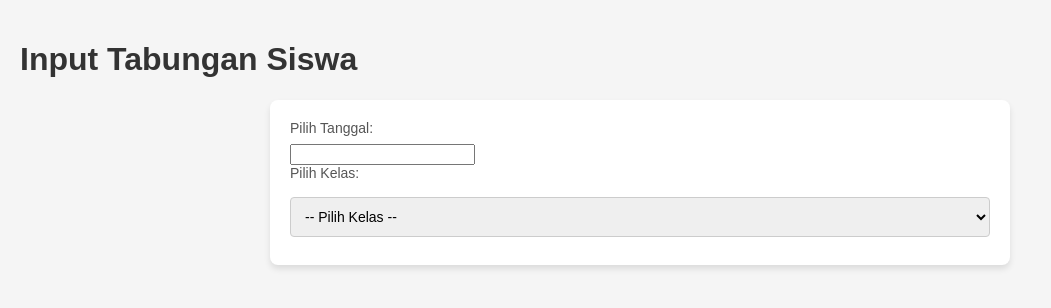
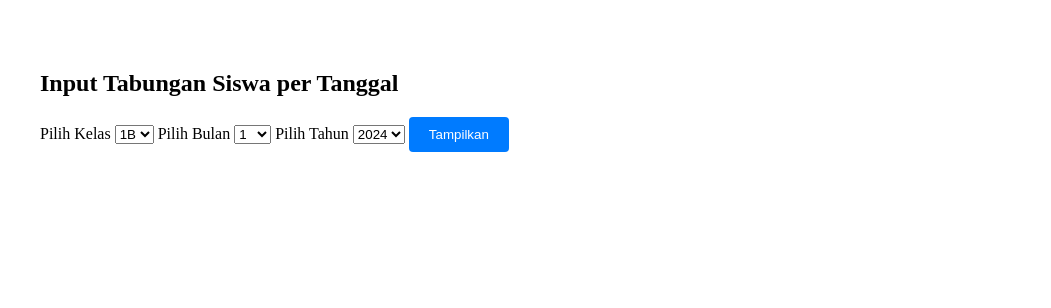
Before and after one commit to ANJAYWUKWUK/project-burhan, a Django app: page /tabungan/input/ in a window 1280 px wide. Shown: the top 308 px of the page, without its empty margins (0-1051 px from the left). Run offline with Django 5.2, Linux system fonts and the light colour scheme; data comes from the database, SQL or seed files in the repository; both versions use the stored data as it was after the commit; some libraries are stand-ins or nearby versions.

Commit message:
makemigrations, css, dan shortcut mi benerin jangan bego

```diff
--- a/keuangan/forms.py
+++ b/keuangan/forms.py
@@ -1,5 +1,5 @@
 from django import forms
-from .models import Transaksi, Hutang, Piutang, Bank, Kategori, PembayaranSPP
+from .models import Transaksi, Hutang, Piutang, Bank, Kategori, PembayaranSPP,Siswa
 
 class TransaksiForm(forms.ModelForm):
     class Meta:
@@ -68,3 +68,15 @@ class BuktiPembayaranForm(forms.ModelForm):
     class Meta:
         model = PembayaranSPP
         fields = ['bukti_pembayaran']
+
+class PilihKelasForm(forms.Form):
+    kelas = forms.ChoiceField(choices=[], label='Pilih Kelas')
+
+    def __init__(self, *args, **kwargs):
+        super(PilihKelasForm, self).__init__(*args, **kwargs)
+        kelas_choices = Siswa.objects.values_list('kelas', 'kelas').distinct()
+        self.fields['kelas'].choices = kelas_choices
+
+class PilihBulanForm(forms.Form):
+    bulan = forms.ChoiceField(choices=[(str(i), str(i)) for i in range(1, 13)], label="Pilih Bulan")
+    tahun = forms.ChoiceField(choices=[(str(i), str(i)) for i in range(2024, 2031)], label="Pilih Tahun")
--- a/keuangan/templates/keuangan/admin/input_tabungan.html
+++ b/keuangan/templates/keuangan/admin/input_tabungan.html
@@ -2,149 +2,64 @@
 <html lang="id">
 <head>
     <meta charset="UTF-8">
-    <meta name="viewport" content="width=device-width, initial-scale=1.0">
-    <title>Input Tabungan Siswa</title>
-    <link rel="stylesheet" href="https://code.jquery.com/ui/1.12.1/themes/base/jquery-ui.css">
+    <title>Input Tabungan Siswa per Tanggal</title>
     <style>
-        /* Sama seperti styling yang sudah dibahas sebelumnya */
-        body {
-          font-family: 'Arial', sans-serif;
-          background-color: #f5f5f5;
-          margin: 0;
-          padding: 20px;
-          color: #333;
-        }
-
-        form {
-          background-color: #ffffff;
-          padding: 20px;
-          border-radius: 8px;
-          box-shadow: 0 4px 6px rgba(0, 0, 0, 0.1);
-          max-width: 700px;
-          margin: 0 auto;
-        }
-
-        label {
-          font-size: 14px;
-          color: #555;
-          margin-bottom: 8px;
-          display: block;
-        }
-
-        input[type="date"], select {
-          width: 100%;
-          padding: 10px;
-          margin: 8px 0;
-          border: 1px solid #ccc;
-          border-radius: 4px;
-          font-size: 14px;
-          box-sizing: border-box;
-        }
-
-        table {
-          width: 100%;
-          margin-top: 20px;
-          border-collapse: collapse;
-        }
-
-        table th, table td {
-          padding: 12px;
-          text-align: left;
-          border-bottom: 1px solid #ddd;
-        }
-
-        table th {
-          background-color: #f8f8f8;
-          color: #333;
-          font-weight: bold;
-        }
-
-        table td {
-          color: #555;
-        }
-
-        button {
-          background-color: #4CAF50;
-          color: white;
-          border: none;
-          padding: 12px 20px;
-          font-size: 16px;
-          cursor: pointer;
-          border-radius: 5px;
-          transition: background-color 0.3s ease;
-          margin-top: 20px;
-        }
-
-        button:hover {
-          background-color: #45a049;
-        }
-
-        input[type="checkbox"] {
-          margin: 0;
-        }
-
-        @media (max-width: 600px) {
-          form {
-            padding: 15px;
-          }
-
-          button {
-            padding: 10px 15px;
-          }
-
-          input[type="date"], select {
-            font-size: 12px;
-          }
+        .container { max-width: 1200px; margin: 30px auto; padding: 20px; }
+        table { width: 100%; border-collapse: collapse; margin-top: 20px; }
+        th, td { padding: 8px 10px; border: 1px solid #ddd; text-align: center; }
+        th { background-color: #f2f2f2; }
+        .form-group { margin-bottom: 20px; }
+        button { padding: 10px 20px; background-color: #007bff; color: white; border: none; border-radius: 4px; }
+        .button-secondary {
+            background-color: #6c757d;
+            margin-left: 10px;
         }
     </style>
 </head>
 <body>
-
-    <h1>Input Tabungan Siswa</h1>
+<div class="container">
+    <h2>Input Tabungan Siswa per Tanggal</h2>
 
     <form method="POST">
         {% csrf_token %}
-
-        <label for="tanggal">Pilih Tanggal:</label>
-        <input type="text" id="datepicker" name="tanggal" required>
-
-        <label for="kelas">Pilih Kelas:</label>
-        <select name="kelas" onchange="this.form.submit()">
-          <option value="">-- Pilih Kelas --</option>
-          {% for k in kelas_list %}
-            <option value="{{ k }}" {% if selected_kelas == k %}selected{% endif %}>{{ k }}</option>
-          {% endfor %}
-        </select>
+        <div class="form-group">
+            <label for="kelas">{{ kelas_form.kelas.label }}</label>
+            {{ kelas_form.kelas }}
+            <label for="bulan">{{ bulan_form.bulan.label }}</label>
+            {{ bulan_form.bulan }}
+            <label for="tahun">{{ bulan_form.tahun.label }}</label>
+            {{ bulan_form.tahun }}
+            <button type="submit">Tampilkan</button>
+        </div>
 
         {% if siswa_list %}
             <table>
                 <thead>
-                <tr><th>Nama Siswa</th><th>Hadir</th></tr>
+                    <tr>
+                        <th>Nama Siswa</th>
+                        {% for tanggal in tanggal_list %}
+                            <th>{{ tanggal }}</th>
+                        {% endfor %}
+                    </tr>
                 </thead>
                 <tbody>
                     {% for siswa in siswa_list %}
                         <tr>
                             <td>{{ siswa.nama }}</td>
-                    <td><input type="checkbox" name="hadir" value="{{ siswa.id }}"></td>
+                            {% for tanggal in tanggal_list %}
+                                <td>
+                                    <input type="checkbox" name="tanggal_{{ siswa.id }}_{{ tanggal }}" value="{{ tanggal }}">
+                                </td>
+                            {% endfor %}
                         </tr>
                     {% endfor %}
                 </tbody>
             </table>
-
-        <button type="submit" name="simpan">Simpan</button>
+            <br>
+            <button type="submit" name="simpan">Simpan Tabungan</button>
+            <button type="reset" class="button-secondary">Reset</button>
         {% endif %}
     </form>
-
-    <script src="https://code.jquery.com/jquery-3.6.0.min.js"></script>
-    <script src="https://code.jquery.com/ui/1.12.1/jquery-ui.min.js"></script>
-    <script>
-        $(document).ready(function(){
-            // Mengaktifkan datepicker untuk input tanggal
-            $("#datepicker").datepicker({
-                dateFormat: "yy-mm-dd"  // Format tanggal: Tahun-Bulan-Hari
-            });
-        });
-    </script>
-
+</div>
 </body>
 </html>
--- a/keuangan/views.py
+++ b/keuangan/views.py
@@ -1,8 +1,8 @@
 from django.db import models
 from django.shortcuts import render, redirect, get_object_or_404
 from django.contrib.auth.decorators import login_required, user_passes_test
-from .models import Bank, Transaksi, Hutang, Piutang, Kategori, HutangPiutang,PembayaranSPP, Siswa, LaporanKeuangan, TabunganSiswa
-from .forms import TransaksiForm, HutangForm, PiutangForm, BankForm, KategoriForm, HutangPiutangForm,BuktiPembayaranForm
+from .models import Bank, Transaksi, Hutang, Piutang, Kategori, HutangPiutang,PembayaranSPP, Siswa, LaporanKeuangan, TabunganSiswa , PenarikanTabungan
+from .forms import TransaksiForm, HutangForm, PiutangForm, BankForm, KategoriForm, HutangPiutangForm,BuktiPembayaranForm,PilihKelasForm, PilihBulanForm
 from django.contrib.auth import authenticate, login
 from django.contrib.auth.forms import AuthenticationForm
 from django.contrib.auth import logout
@@ -11,6 +11,7 @@ from .forms import KategoriForm, BankForm
 from django.db.models import Sum
 from django.utils import timezone
 import json
+import calendar
 from django.conf import settings
 from django.contrib.auth import authenticate, login
 from django.core.mail import send_mail
@@ -430,30 +431,51 @@ def generate_tagihan(request, siswa_id):
     generate_tagihan_spp(siswa)
     return redirect('siswa_detail', siswa_id=siswa.id)
 
+
 def input_tabungan(request):
-    kelas_list = Siswa.objects.values_list('kelas', flat=True).distinct()
-    selected_kelas = request.POST.get('kelas')
-    siswa_list = Siswa.objects.filter(kelas=selected_kelas) if selected_kelas else []
+    kelas_form = PilihKelasForm(request.POST or None)
+    bulan_form = PilihBulanForm(request.POST or None)
+    siswa_list = []
+    tanggal_list = []
+    selected_kelas = None
+    selected_bulan = None
+    selected_tahun = None
 
-    if request.method == 'POST' and 'simpan' in request.POST:
-        tanggal = request.POST.get('tanggal')
-        hadir_ids = request.POST.getlist('hadir')
+    if request.method == 'POST':
+        selected_kelas = request.POST.get('kelas')
+        selected_bulan = int(request.POST.get('bulan'))
+        selected_tahun = int(request.POST.get('tahun'))
 
-        for siswa_id in hadir_ids:
-            siswa = Siswa.objects.get(id=siswa_id)
-            TabunganSiswa.objects.get_or_create(
-                siswa=siswa,
-                tanggal=tanggal,
-                defaults={'nominal': 5000}  # ✅ Sesuai dengan model
-            )
-        messages.success(request, "Tabungan berhasil disimpan.")
-        return redirect('input_tabungan')
+        siswa_list = Siswa.objects.filter(kelas=selected_kelas)
+        _, last_day = calendar.monthrange(selected_tahun, selected_bulan)
+        tanggal_list = list(range(1, last_day + 1))
 
-    return render(request, 'keuangan/admin/input_tabungan.html', {
-        'kelas_list': kelas_list,
-        'selected_kelas': selected_kelas,
+        if 'simpan' in request.POST:
+            for siswa in siswa_list:
+                tanggal_terpilih = request.POST.getlist(f'tanggal_{siswa.id}')
+                for tanggal in tanggal_terpilih:
+                    tanggal_full = datetime(selected_tahun, selected_bulan, int(tanggal)).date()
+
+                    # Cek apakah sudah ada tabungan di tanggal itu, kalau belum, buat
+                    TabunganSiswa.objects.get_or_create(
+                        siswa=siswa,
+                        tanggal=tanggal_full,
+                        defaults={'nominal': 5000}
+                    )
+
+            messages.success(request, "Tabungan berhasil disimpan.")
+            return redirect('input_tabungan')
+
+    context = {
+        'kelas_form': kelas_form,
+        'bulan_form': bulan_form,
         'siswa_list': siswa_list,
-    })
+        'tanggal_list': tanggal_list,
+        'selected_bulan': selected_bulan,
+        'selected_tahun': selected_tahun,
+    }
+    return render(request, 'keuangan/admin/input_tabungan.html', context)
+
 
 def riwayat_tabungan(request):
     kelas_list = Siswa.objects.values_list('kelas', flat=True).distinct()
@@ -480,6 +502,8 @@ def riwayat_tabungan(request):
         'siswa_tabungan': siswa_tabungan,
     })
 
+from django.core.files.storage import FileSystemStorage  # jangan lupa import
+
 def penarikan_tabungan(request):
     siswa_tabungan = TabunganSiswa.objects.select_related('siswa') \
         .values('siswa__id', 'siswa__nama') \
@@ -491,7 +515,7 @@ def penarikan_tabungan(request):
 
         for siswa_id in siswa_ditarik_ids:
             if not siswa_id.isdigit():
-                continue  # skip id kosong atau tidak valid
+                continue
 
             try:
                 siswa = Siswa.objects.get(id=siswa_id)
@@ -501,23 +525,40 @@ def penarikan_tabungan(request):
             nominal_str = request.POST.get(f'nominal_{siswa_id}', '0').replace('.', '').replace(',', '')
             nominal = int(nominal_str) if nominal_str.isdigit() else 0
 
-            bukti_penarikan = request.FILES.get(f'bukti_{siswa_id}')
-            bukti_filename = None
+            if nominal <= 0:
+                continue  # Nominal tidak boleh kosong / 0
 
-            if bukti_penarikan:
-                fs = FileSystemStorage()
-                bukti_filename = fs.save(bukti_penarikan.name, bukti_penarikan)
+            # Cek total tabungan siswa
+            total_tabungan = TabunganSiswa.objects.filter(siswa=siswa, tarik=False).aggregate(Sum('nominal'))['nominal__sum'] or 0
 
-            # Simpan ke model PenarikanTabungan jika kamu punya model tersebut
-            # PenarikanTabungan.objects.create(
-            #     siswa=siswa,
-            #     nominal=nominal,
-            #     tanggal=tanggal_penarikan,
-            #     bukti=bukti_filename
-            # )
+            if nominal > total_tabungan:
+                messages.error(request, f"Nominal penarikan melebihi saldo tabungan {siswa.nama}.")
+                continue
 
-            # Update tabungan siswa jika perlu
-            # TabunganSiswa.objects.filter(siswa=siswa).update(tarik=True)
+            # 1. Simpan ke PenarikanTabungan
+            PenarikanTabungan.objects.create(
+                siswa=siswa,
+                tanggal_penarikan=tanggal_penarikan,
+                jumlah_ditarik=nominal,
+                keterangan=f"Penarikan sebesar Rp{nominal:,}"
+            )
+
+            # 2. Kurangi saldo tabungan
+            # Hapus data TabunganSiswa atau tandai sebagai sudah ditarik
+            tabungan_entries = TabunganSiswa.objects.filter(siswa=siswa, tarik=False).order_by('tanggal')
+
+            sisa_tarik = nominal
+            for entry in tabungan_entries:
+                if sisa_tarik <= 0:
+                    break
+                if entry.nominal <= sisa_tarik:
+                    sisa_tarik -= entry.nominal
+                    entry.nominal = 0
+                    entry.tarik = True
+                else:
+                    entry.nominal -= sisa_tarik
+                    sisa_tarik = 0
+                entry.save()
 
         messages.success(request, "Penarikan berhasil disimpan.")
         return redirect('penarikan_tabungan')
```
Also changed, not shown: keuangan/admin.py (+15 -1 lines), keuangan/templates/keuangan/admin/penarikan_tabungan.html (+32 -27 lines), db.sqlite3. Lines whose indentation alone changed are shown as unchanged.
